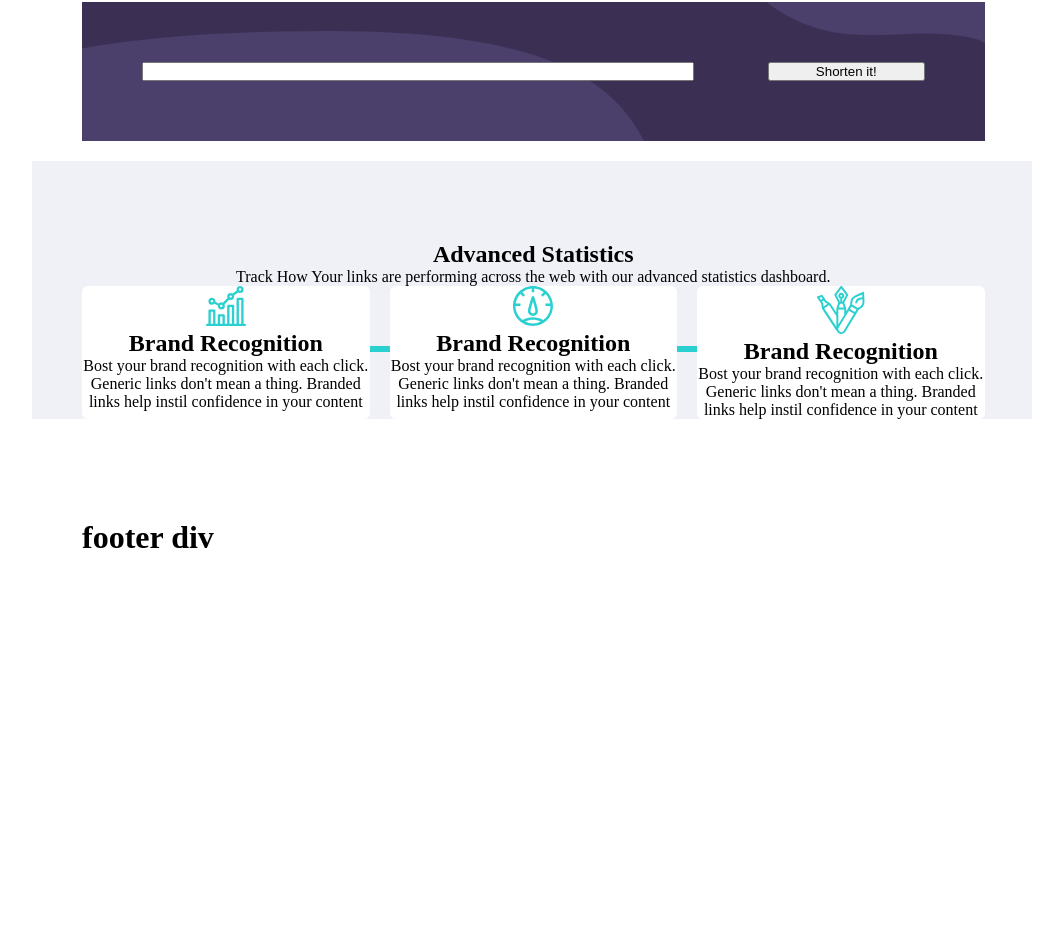
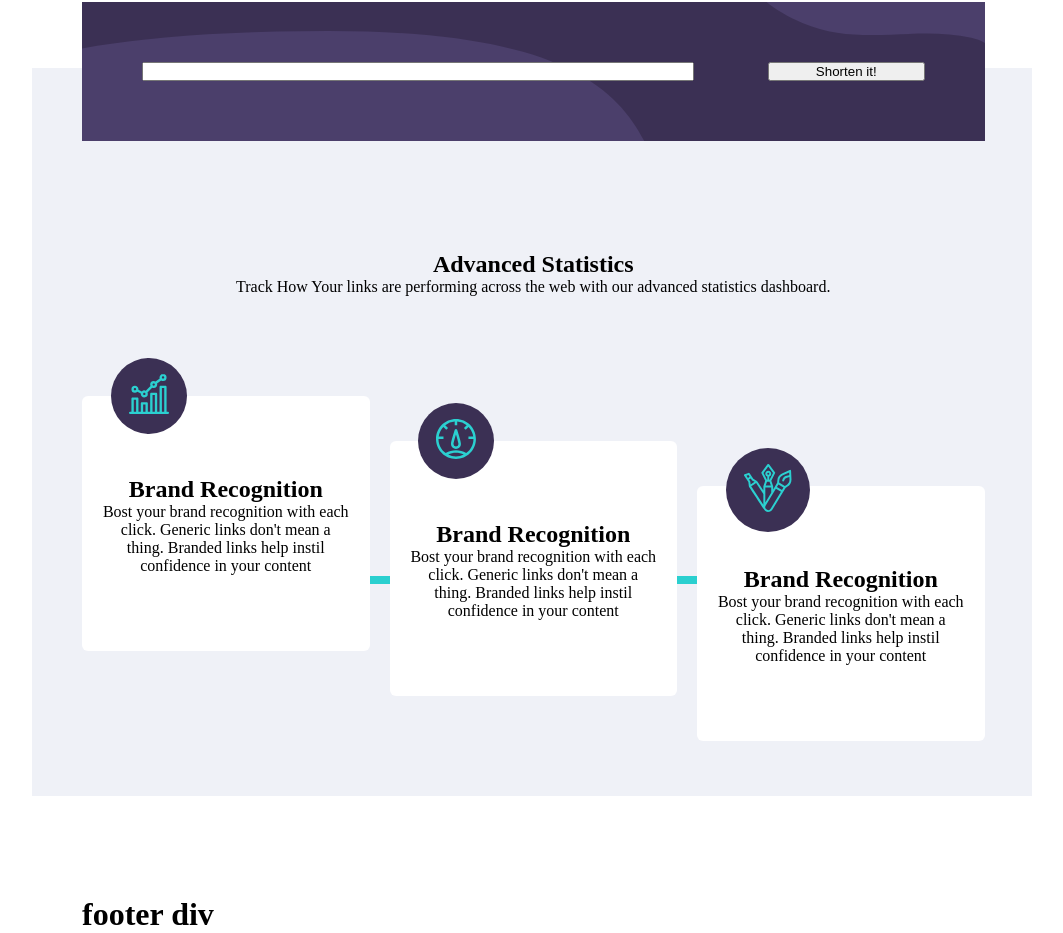
Before and after one commit to giandefaria/url-shortening-api-master, a React (Create React App) app: page / in a window 1280 px wide. Shown: the part 621-1554 px from the top of the page, without its empty margins (108-1171 px from the left). Before the commit the page ends 1177 px from the top, so only its background shows below. Built offline with nearby package versions, Linux system fonts and the light colour scheme.

Commit message:
Adicionei o ícone de imagens no box dos benefícios e já adicionei o design desse campo

```diff
--- a/src/Main.js
+++ b/src/Main.js
@@ -55,21 +55,27 @@ function Main() {
 
         <div className="container--box--beneficies">
           <div className='box--beneficies'>
-            <img src={recognition} alt="brand recognition" />
+            <div className="icon--design">
+              <img src={recognition} alt="brand recognition" />
+            </div>
             <h2>Brand Recognition</h2>
             <p>Bost your brand recognition with each click. Generic links don't mean a thing. Branded links help instil confidence in your content</p>
 
           </div>
 
-          <div className='box--beneficies'>
-            <img src={records} alt="brand recognition" />
+          <div className="box--beneficies  margin--5">
+            <div className="icon--design">
+              <img src={records} alt="brand recognition" />
+            </div>
             <h2>Brand Recognition</h2>
             <p>Bost your brand recognition with each click. Generic links don't mean a thing. Branded links help instil confidence in your content</p>
 
           </div>
 
-          <div className='box--beneficies'>
-            <img src={customizable} alt="brand recognition" />
+          <div className="box--beneficies margin--10">
+            <div className="icon--design">
+              <img src={customizable} alt="brand recognition" />
+            </div>
             <h2>Brand Recognition</h2>
             <p>Bost your brand recognition with each click. Generic links don't mean a thing. Branded links help instil confidence in your content</p>
 
--- a/src/index.css
+++ b/src/index.css
@@ -13,5 +13,5 @@ header, main, footer {
 }
 
 main {
-  background: linear-gradient(to bottom, #ffffff 72%, #EFF1F7 28%);
+  background: linear-gradient(to bottom, #ffffff 572px, #EFF1F7 28%);
 }
--- a/src/styles/Main.css
+++ b/src/styles/Main.css
@@ -31,16 +31,47 @@
 
 .beneficies--container {
     text-align: center;
-    margin: 100px 5% 100px 0;
+    margin: 0 5% 100px 0;
+}
+
+.advanced--statistics--box {
+    padding: 110px 0 100px;
+
 }
 
 .container--box--beneficies {
     display: flex;
     gap: 20px;
-    background: linear-gradient(to bottom, transparent 45%, hsl(180, 66%, 49%) 45%, hsl(180, 66%, 49%) 50%, transparent 50%);
+    background: linear-gradient(to bottom, transparent 45%, hsl(180, 66%, 49%) 45%, hsl(180, 66%, 49%) 47%, transparent 47%);
+    height: 400px;
 }
 
 .box--beneficies {
     background: #ffffff;
     border-radius: 6px;
+    position: relative;
+    padding: 80px 20px 35px;
+    height: 35%;
 }
+
+.icon--design {
+    position: absolute;
+    background: hsl(257, 27%, 26%);
+    padding: 16px 18px;
+    border-radius: 12em;
+    top: -15%;
+    left: 10%;
+
+}
+
+.icon--desing img {
+    width: 40px;
+}
+
+.margin--5 {
+    margin-top: 5%;
+}
+
+.margin--10 {
+    margin-top: 10%;
+}
```
Also changed, not shown: 1 other file (tests, documents, lock files or other folders).
